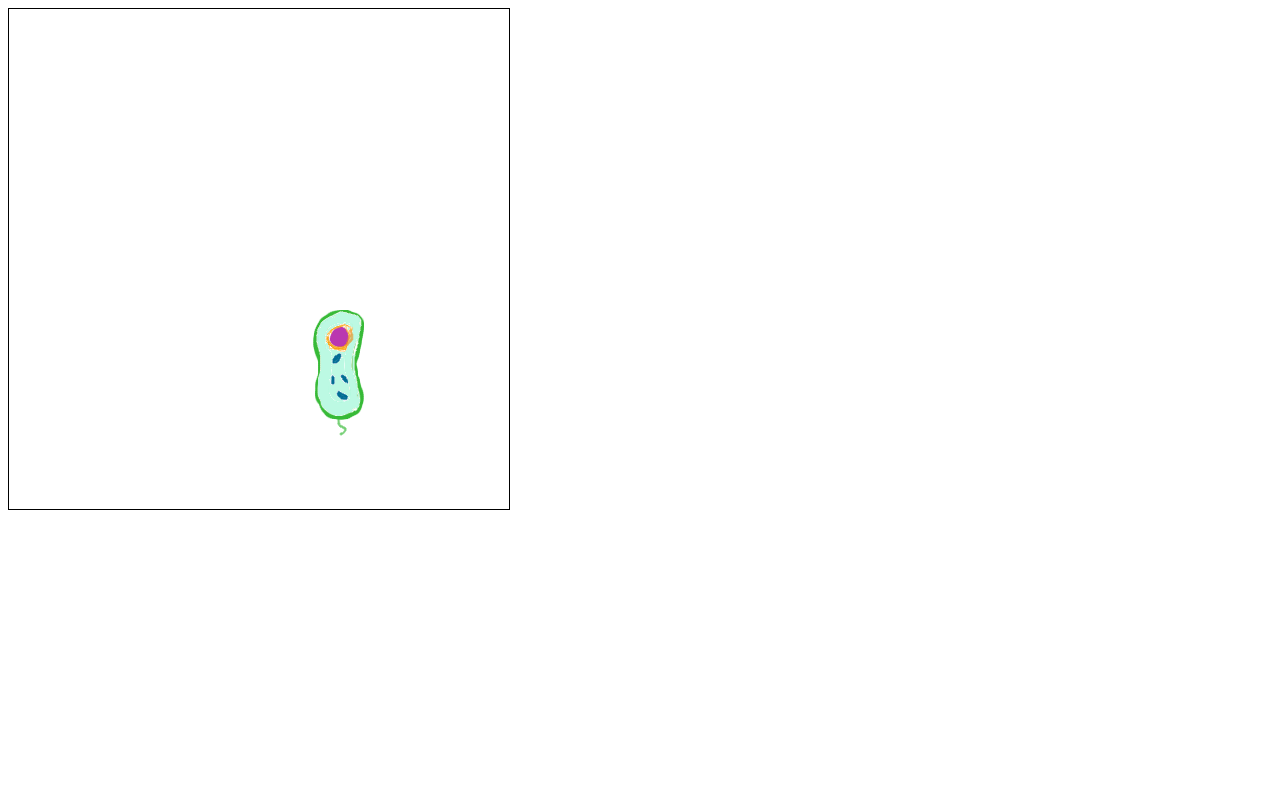
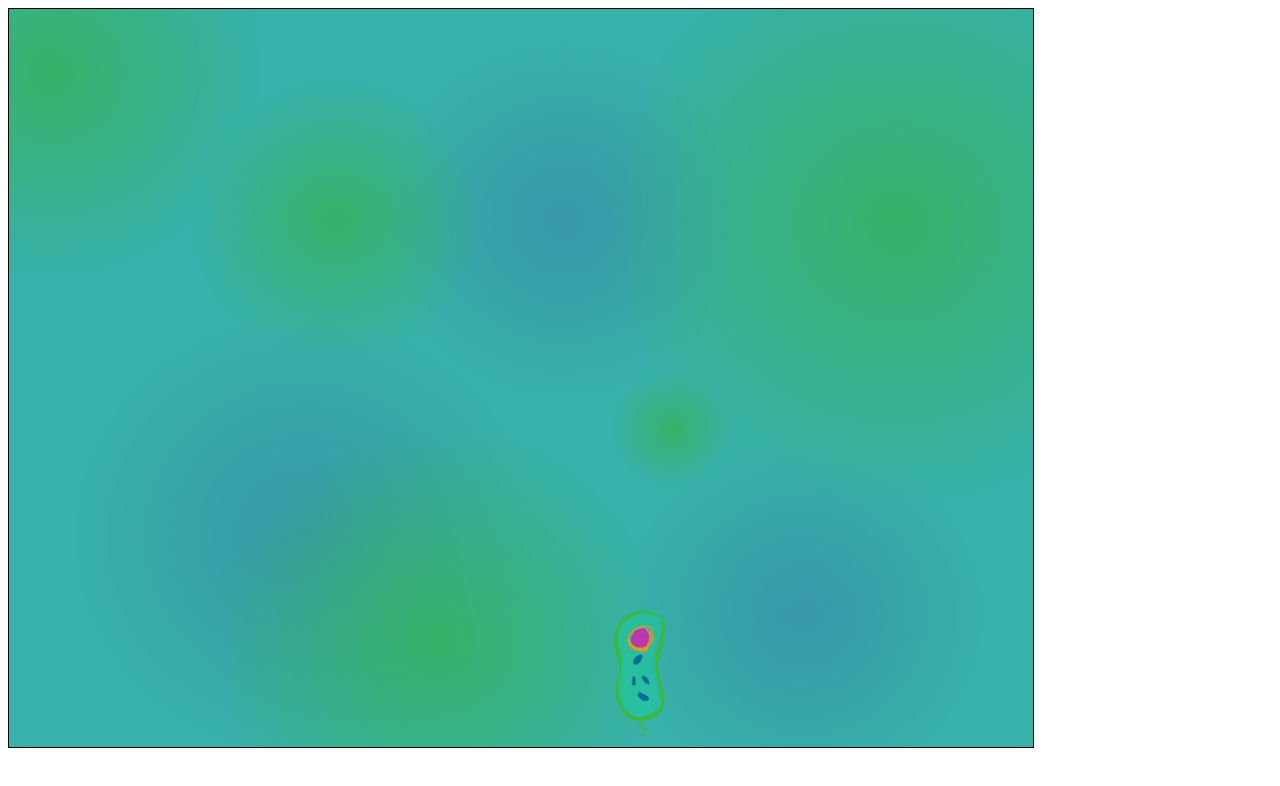
Before and after one commit to eshsprogramming/bacteria-phile, a plain HTML site: page index.html in a window 1280 px wide. Drawn offline with Linux system fonts and the light colour scheme.

Commit message:
added background

```diff
--- a/index.html
+++ b/index.html
@@ -2,7 +2,7 @@
 	<head>
 	</head>
 	<body>
-		<canvas id="mycanvas" width="500" height="500" style="border:1px solid #000000;"></canvas>
+		<canvas id="mycanvas" width="1024" height="738" style="border:1px solid #000000;"></canvas>
 		<script src="main.js"></script>
 	</body>
 </html>
--- a/main.js
+++ b/main.js
@@ -2,9 +2,14 @@ var canvas = document.getElementById('mycanvas');
 var ctx = canvas.getContext('2d');
 var x = 0;
 var bacteria = new Bacteria();
-
+var background = new Image();
+background.onload = function(){
+	render();
+};
+background.src = "background.png";
 function render(){
 	ctx.clearRect(0,0,canvas.width,canvas.height);
+	ctx.drawImage(background,0,0,canvas.width,canvas.height);
 	bacteria.draw();
 	requestAnimationFrame(render);
 
```
Also changed, not shown: background.png (added).
